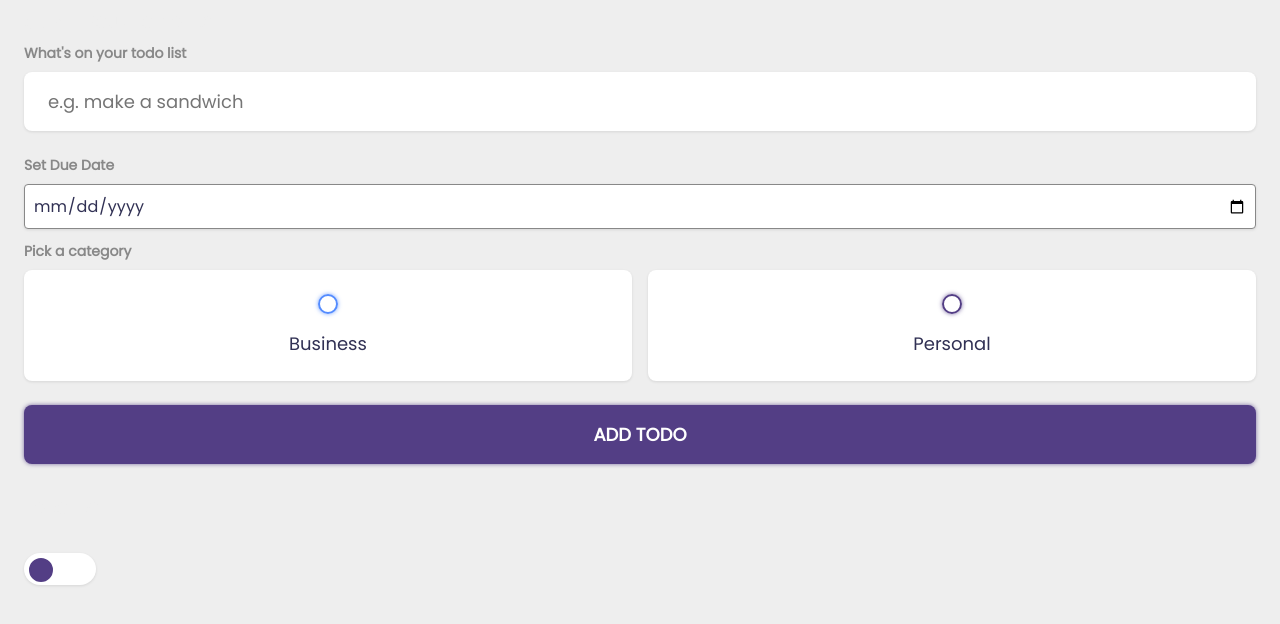
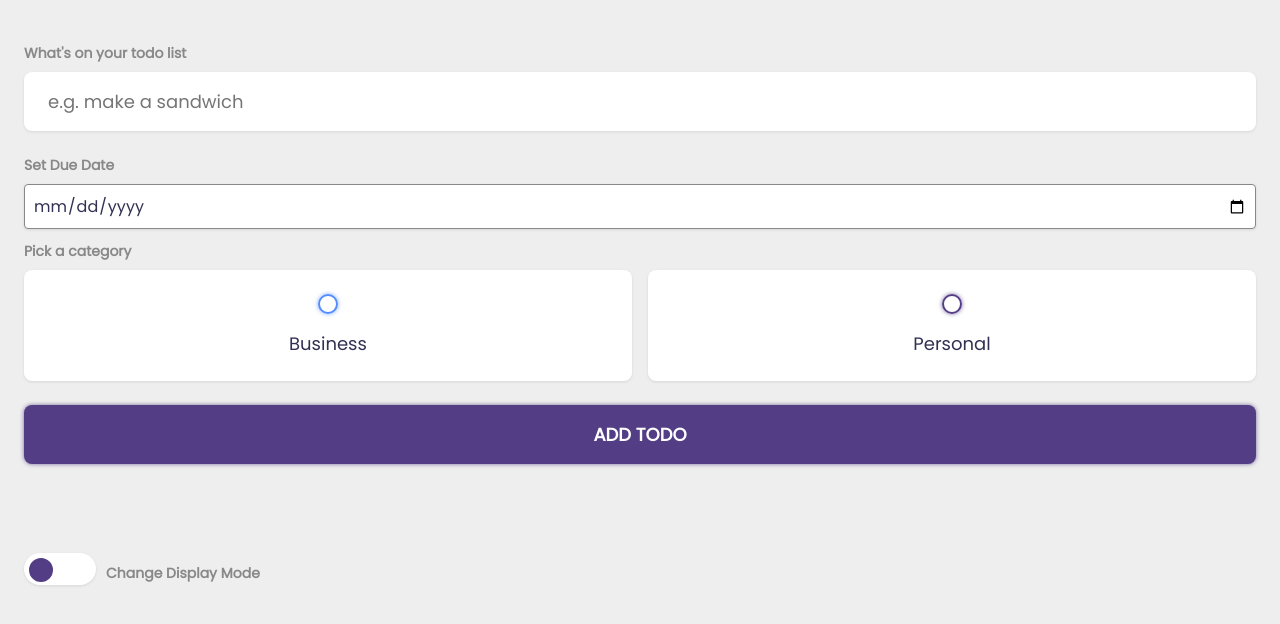
Before and after one commit to karishma-lakhoo/karishma-lakhoo.github.io, a website: page index.html in a window 1280 px wide. Shown: the part 126-750 px from the top of the page. Drawn offline with Linux system fonts and the light colour scheme; a web font is replaced by a local one.

Commit message:
Fixed color issue

```diff
--- a/index.html
+++ b/index.html
@@ -75,6 +75,7 @@
         </section>
         <section class="mode">
             <div class="toggle"></div>
+            <h4>Change Display Mode</h4>
         </section>
     </main>
     <script src="main.js"></script>
--- a/main.css
+++ b/main.css
@@ -32,6 +32,7 @@ button {
     cursor: initial;
 }
 
+
 input[type="date"] {
     display: block;
     width: 100%;
@@ -56,6 +57,7 @@ body.dark input[type="date"] {
     box-shadow: var(--shadow);
     margin-bottom: 0.75rem;
 }
+
 
 
 body{
@@ -145,7 +147,7 @@ body.dark .create-todo input[type="text"] {
     width: 100%;
     font-size: 1.125rem;
     padding: 1rem 1.5rem;
-    color: var(--dark);
+    color: var(--grey);
     background-color: #251F25;
     border-radius: 0.5rem;
     box-shadow: var(--shadow);
@@ -353,6 +355,12 @@ body.dark .todo-item .todo-content input {
     text-decoration: line-through;
     color: var(--grey);
 }
+.mode {
+    display: flex;
+}
+.mode h4 {
+    padding: 10px;
+}
 .mode .toggle {
     height: 2rem;
     width: 4.5rem;
```
